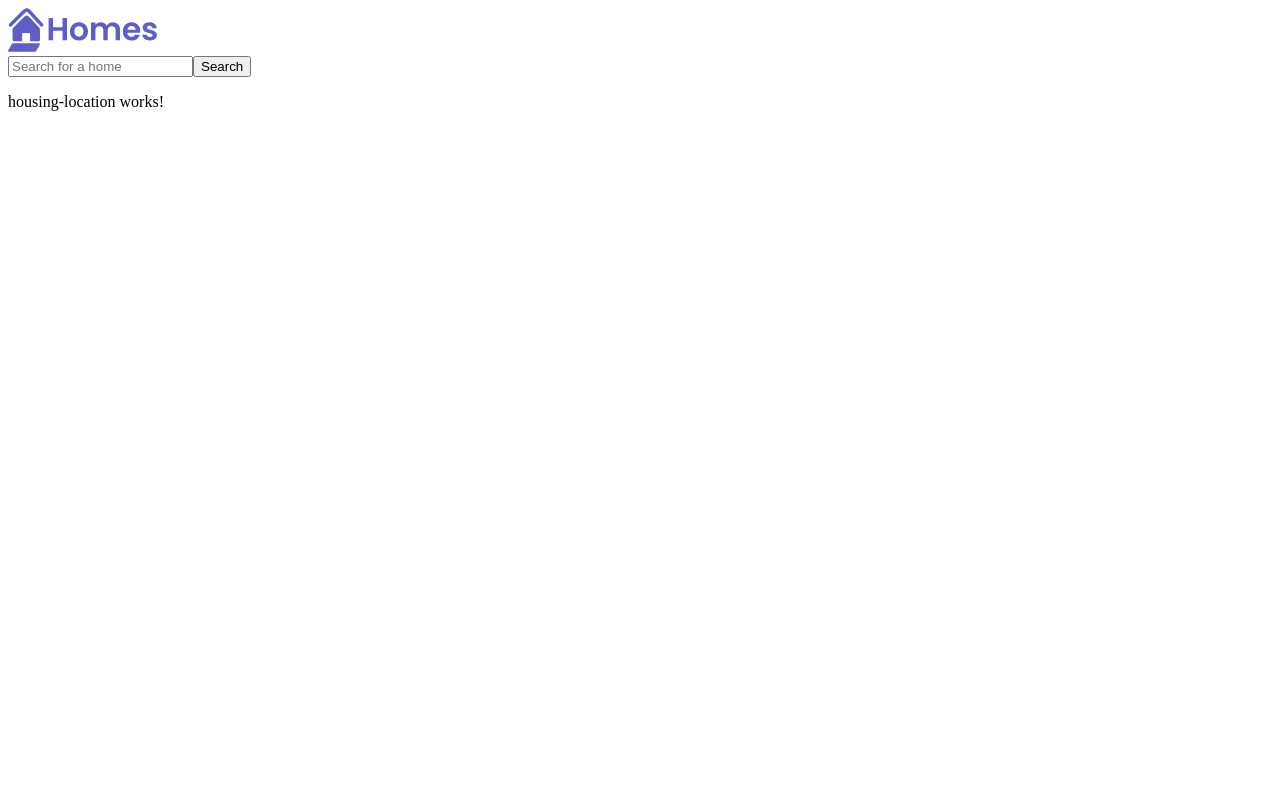
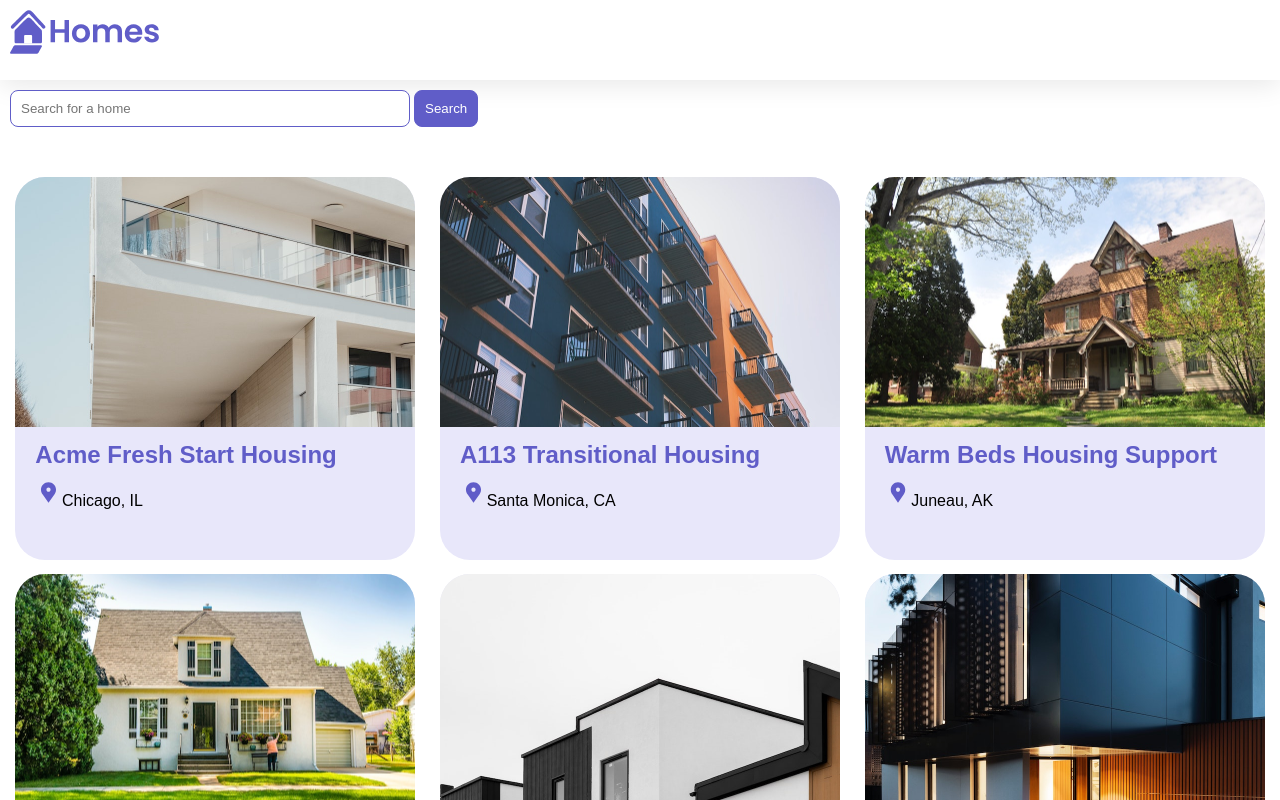
Before and after one commit to TeacherShoxrux/homes-front-ng, an Angular app: page / in a window 1280 px wide. Shown: the top 800 px of the page. Built offline with nearby package versions, Linux system fonts and the light colour scheme.

Commit message:
housingLocation interface add and list styles add

```diff
--- a/src/app/app.component.css
+++ b/src/app/app.component.css
@@ -0,0 +1,12 @@
+:host {
+    --content-padding: 10px;
+  }
+  header {
+    display: block;
+    height: 60px;
+    padding: var(--content-padding);
+    box-shadow: 0px 5px 25px var(--shadow-color);
+  }
+  .content {
+    padding: var(--content-padding);
+  }
--- a/src/app/home/home.component.css
+++ b/src/app/home/home.component.css
@@ -0,0 +1,40 @@
+.results {
+    display: grid;
+    column-gap: 14px;
+    row-gap: 14px;
+    grid-template-columns: repeat(auto-fill, minmax(400px, 400px));
+    margin-top: 50px;
+    justify-content: space-around;
+  }
+
+  input[type="text"] {
+    border: solid 1px var(--primary-color);
+    padding: 10px;
+    border-radius: 8px;
+    margin-right: 4px;
+    display: inline-block;
+    width: 30%;
+  }
+
+  button {
+    padding: 10px;
+    border: solid 1px var(--primary-color);
+    background: var(--primary-color);
+    color: white;
+    border-radius: 8px;
+  }
+
+  @media (min-width: 500px) and (max-width: 768px) {
+    .results {
+        grid-template-columns: repeat(2, 1fr);
+    }
+    input[type="text"] {
+        width: 70%;
+    }
+  }
+
+  @media (max-width: 499px) {
+    .results {
+        grid-template-columns: 1fr;
+    }
+  }
--- a/src/app/home/home.component.ts
+++ b/src/app/home/home.component.ts
@@ -1,6 +1,7 @@
 import { Component } from '@angular/core';
 import { CommonModule } from '@angular/common';
 import { HousingLocationComponent } from '../housing-location/housing-location.component';
+import { HousingLocation } from '../housing-location';
 
 @Component({
   selector: 'app-home',
@@ -14,11 +15,112 @@
       </form>
     </section>
     <section class="results">
-    <app-housing-location></app-housing-location>
+    <app-housing-location *ngFor="let housingLocation of housingLocationList" [housingLocation]="housingLocation" > </app-housing-location>
     </section>
   `,
   styleUrls: ['./home.component.css']
 })
 export class HomeComponent {
-
+housingLocationList: HousingLocation[]=[
+  {
+    id: 0,
+    name: 'Acme Fresh Start Housing',
+    city: 'Chicago',
+    state: 'IL',
+    photo: '/assets/bernard-hermant-CLKGGwIBTaY-unsplash.jpg',
+    availableUnits: 4,
+    wifi: true,
+    laundry: true
+  },
+  {
+    id: 1,
+    name: 'A113 Transitional Housing',
+    city: 'Santa Monica',
+    state: 'CA',
+    photo: '/assets/brandon-griggs-wR11KBaB86U-unsplash.jpg',
+    availableUnits: 0,
+    wifi: false,
+    laundry: true
+  },
+  {
+    id: 2,
+    name: 'Warm Beds Housing Support',
+    city: 'Juneau',
+    state: 'AK',
+    photo: '/assets/i-do-nothing-but-love-lAyXdl1-Wmc-unsplash.jpg',
+    availableUnits: 1,
+    wifi: false,
+    laundry: false
+  },
+  {
+    id: 3,
+    name: 'Homesteady Housing',
+    city: 'Chicago',
+    state: 'IL',
+    photo: '/assets/ian-macdonald-W8z6aiwfi1E-unsplash.jpg',
+    availableUnits: 1,
+    wifi: true,
+    laundry: false
+  },
+  {
+    id: 4,
+    name: 'Happy Homes Group',
+    city: 'Gary',
+    state: 'IN',
+    photo: '/assets/krzysztof-hepner-978RAXoXnH4-unsplash.jpg',
+    availableUnits: 1,
+    wifi: true,
+    laundry: false
+  },
+  {
+    id: 5,
+    name: 'Hopeful Apartment Group',
+    city: 'Oakland',
+    state: 'CA',
+    photo: '/assets/r-architecture-JvQ0Q5IkeMM-unsplash.jpg',
+    availableUnits: 2,
+    wifi: true,
+    laundry: true
+  },
+  {
+    id: 6,
+    name: 'Seriously Safe Towns',
+    city: 'Oakland',
+    state: 'CA',
+    photo: '/assets/phil-hearing-IYfp2Ixe9nM-unsplash.jpg',
+    availableUnits: 5,
+    wifi: true,
+    laundry: true
+  },
+  {
+    id: 7,
+    name: 'Hopeful Housing Solutions',
+    city: 'Oakland',
+    state: 'CA',
+    photo: '/assets/r-architecture-GGupkreKwxA-unsplash.jpg',
+    availableUnits: 2,
+    wifi: true,
+    laundry: true
+  },
+  {
+    id: 8,
+    name: 'Seriously Safe Towns',
+    city: 'Oakland',
+    state: 'CA',
+    photo: '/assets/saru-robert-9rP3mxf8qWI-unsplash.jpg',
+    availableUnits: 10,
+    wifi: false,
+    laundry: false
+  },
+  {
+    id: 9,
+    name: 'Capital Safe Towns',
+    city: 'Portland',
+    state: 'OR',
+    photo: '/assets/webaliser-_TPTXZd9mOo-unsplash.jpg',
+    availableUnits: 6,
+    wifi: true,
+    laundry: true
+  }
+];
 }
--- /dev/null
+++ b/src/app/housing-location.ts
@@ -0,0 +1,10 @@
+export interface HousingLocation {
+    id: number;
+    name: string;
+    city: string;
+    state: string;
+    photo: string;
+    availableUnits: number;
+    wifi: boolean;
+    laundry: boolean;
+}
--- a/src/app/housing-location/housing-location.component.css
+++ b/src/app/housing-location/housing-location.component.css
@@ -0,0 +1,31 @@
+.listing {
+    background: var(--accent-color);
+    border-radius: 30px;
+    padding-bottom: 30px;
+  }
+  .listing-heading {
+    color: var(--primary-color);
+    padding: 10px 20px 0 20px;
+  }
+  .listing-photo {
+    height: 250px;
+    width: 100%;
+    object-fit: cover;
+    border-radius: 30px 30px 0 0;
+  }
+  .listing-location {
+    padding: 10px 20px 20px 20px;
+  }
+  .listing-location::before {
+    content: url("/assets/location-pin.svg") / "";
+  }
+
+  section.listing a {
+    padding-left: 20px;
+    text-decoration: none;
+    color: var(--primary-color);
+  }
+  section.listing a::after {
+    content: "\203A";
+    margin-left: 5px;
+  }
--- a/src/app/housing-location/housing-location.component.ts
+++ b/src/app/housing-location/housing-location.component.ts
@@ -1,17 +1,21 @@
-import { Component } from '@angular/core';
+import { Component, Input } from '@angular/core';
 import { CommonModule } from '@angular/common';
+import { HousingLocation } from '../housing-location';
 
 @Component({
   selector: 'app-housing-location',
   standalone: true,
   imports: [CommonModule],
   template: `
-    <p>
-      housing-location works!
-    </p>
+    <section class="listing">
+      <img class="listing-photo" [src]="housingLocation.photo" alt="Interior of a {{housingLocation.name}} photo" aria-hidden="false">
+      <h2 class="listing-heading">{{housingLocation.name}}</h2>
+      <p class="listing-location">{{housingLocation.city}}, {{housingLocation.state}}</p>
+    </section>
   `,
   styleUrls: ['./housing-location.component.css']
 })
 export class HousingLocationComponent {
+  @Input() housingLocation!: HousingLocation;
 
 }
--- a/src/styles.css
+++ b/src/styles.css
@@ -1 +1,23 @@
 /* You can add global styles to this file, and also import other style files */
+* {
+    margin: 0;
+    padding: 0;
+  }
+
+  body {
+    font-family: 'Be Vietnam Pro', sans-serif;
+  }
+  :root {
+    --primary-color: #605DC8;
+    --secondary-color: #8B89E6;
+    --accent-color: #e8e7fa;
+    --shadow-color: #E8E8E8;
+  }
+
+  button.primary {
+    padding: 10px;
+    border: solid 1px var(--primary-color);
+    background: var(--primary-color);
+    color: white;
+    border-radius: 8px;
+  }
```
